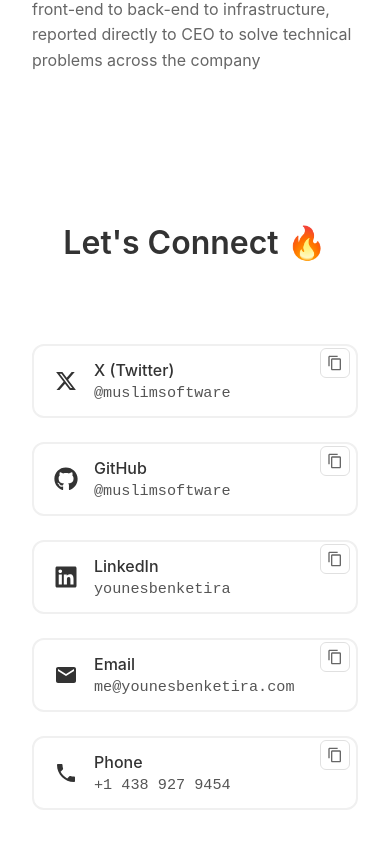
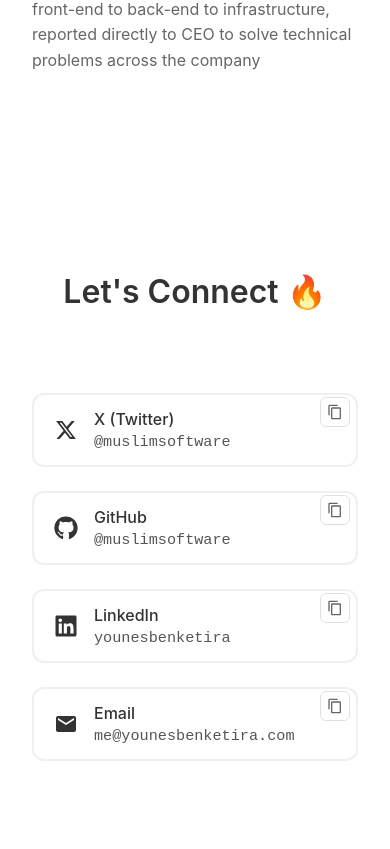
Before and after one commit to MuslimSoftware/younesbenketira-com, a React (Vite) app: page / in a window 390 px wide. Shown: the part 3932-4781 px from the top of the page. Built offline with nearby package versions, Linux system fonts and the light colour scheme; no server answers.

Commit message:
Remove Telephone

```diff
--- a/src/data/socialsData.ts
+++ b/src/data/socialsData.ts
@@ -50,13 +50,4 @@
     icon: MdEmail,
     opensInNewTab: false
   },
-  {
-    id: 'phone',
-    name: 'Phone',
-    handle: '+1 438 927 9454',
-    copyText: '+14389279454',
-    url: 'tel:+14389279454',
-    icon: MdPhone,
-    opensInNewTab: false
-  }
 ]
```
